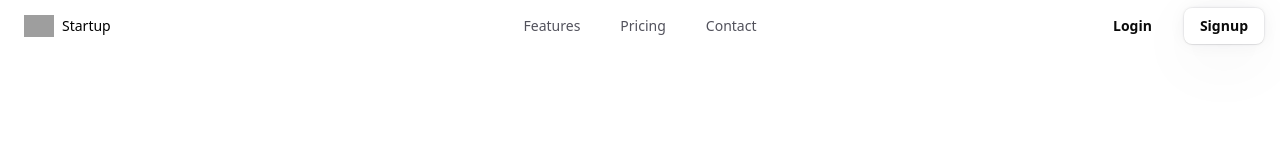
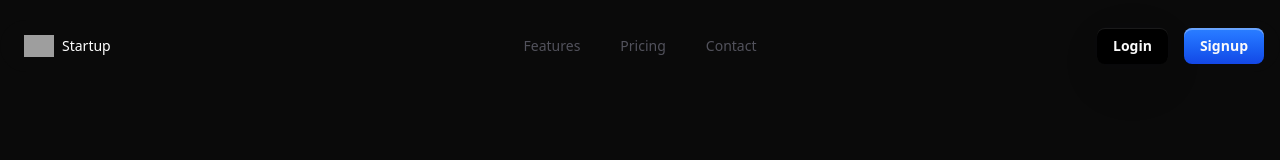
Before and after one commit to AbhijyYdv547/NeuroNote, a Next.js app in the folder apps/web/: page / in a window 1280 px wide. Shown: the top 160 px of the page. Built offline with nearby package versions, Linux system fonts and the light colour scheme; grey boxes are pictures that could not be loaded.

Commit message:
feat: add resizable navbar

```diff
--- a/apps/web/app/layout.tsx
+++ b/apps/web/app/layout.tsx
@@ -12,8 +12,8 @@ const geistMono = localFont({
 });
 
 export const metadata: Metadata = {
-  title: "Create Next App",
-  description: "Generated by create next app",
+  title: "Neuronote",
+  description: "Generated by Abhijay yadav",
 };
 
 export default function RootLayout({
@@ -22,7 +22,7 @@ export default function RootLayout({
   children: React.ReactNode;
 }>) {
   return (
-    <html lang="en">
+    <html lang="en" className="dark">
       <body className={`${geistSans.variable} ${geistMono.variable}`}>
         {children}
       </body>
--- a/apps/web/components/landing/HeroSection.tsx
+++ b/apps/web/components/landing/HeroSection.tsx
@@ -1,4 +1,4 @@
-import Link from "next/link"; // Correct import for Next.js
+import Link from "next/link";
 
 const HeroSection = () => {
     return (
--- a/apps/web/components/landing/Navbar.tsx
+++ b/apps/web/components/landing/Navbar.tsx
@@ -38,8 +38,8 @@ export function ResizableNav() {
                     <NavbarLogo />
                     <NavItems items={navItems} />
                     <div className="flex items-center gap-4">
-                        <NavbarButton variant="secondary">Login</NavbarButton>
-                        <NavbarButton variant="primary">Signup</NavbarButton>
+                        <NavbarButton variant="dark" href="/login">Login</NavbarButton>
+                        <NavbarButton variant="gradient" href="/signup">Signup</NavbarButton>
                     </div>
                 </NavBody>
 
--- a/apps/web/components/ui/resizable-navbar.tsx
+++ b/apps/web/components/ui/resizable-navbar.tsx
@@ -69,7 +69,7 @@ export const Navbar = ({ children, className }: NavbarProps) => {
     <motion.div
       ref={ref}
       // IMPORTANT: Change this to class of `fixed` if you want the navbar to be fixed
-      className={cn("sticky inset-x-0 top-20 z-40 w-full", className)}
+      className={cn("fixed inset-x-0 top-5 z-40 w-full", className)}
     >
       {React.Children.map(children, (child) =>
         React.isValidElement(child)
@@ -120,7 +120,7 @@ export const NavItems = ({ items, className, onItemClick }: NavItemsProps) => {
     <motion.div
       onMouseLeave={() => setHovered(null)}
       className={cn(
-        "absolute inset-0 hidden flex-1 flex-row items-center justify-center space-x-2 text-sm font-medium text-zinc-600 transition duration-200 hover:text-zinc-800 lg:flex lg:space-x-2",
+        "absolute inset-0 hidden flex-1 flex-row items-center justify-center space-x-2 text-sm font-medium text-zinc-600 transition duration-200 hover:text-zinc-300 lg:flex lg:space-x-2",
         className,
       )}
     >
@@ -265,7 +265,7 @@ export const NavbarButton = ({
   | React.ComponentPropsWithoutRef<"button">
 )) => {
   const baseStyles =
-    "px-4 py-2 rounded-md bg-white button bg-white text-black text-sm font-bold relative cursor-pointer hover:-translate-y-0.5 transition duration-200 inline-block text-center";
+    "px-4 py-2 rounded-md button bg-background text-foreground text-sm font-bold relative cursor-pointer hover:-translate-y-0.5 transition duration-200 inline-block text-center";
 
   const variantStyles = {
     primary:
--- a/apps/web/tailwind.config.ts
+++ b/apps/web/tailwind.config.ts
@@ -1,6 +1,7 @@
 import type { Config } from "tailwindcss";
 
 const config: Config = {
+  darkMode: "class",
   content: [
     "./app/**/*.{js,ts,jsx,tsx,mdx}",
     "./pages/**/*.{js,ts,jsx,tsx,mdx}",
```
